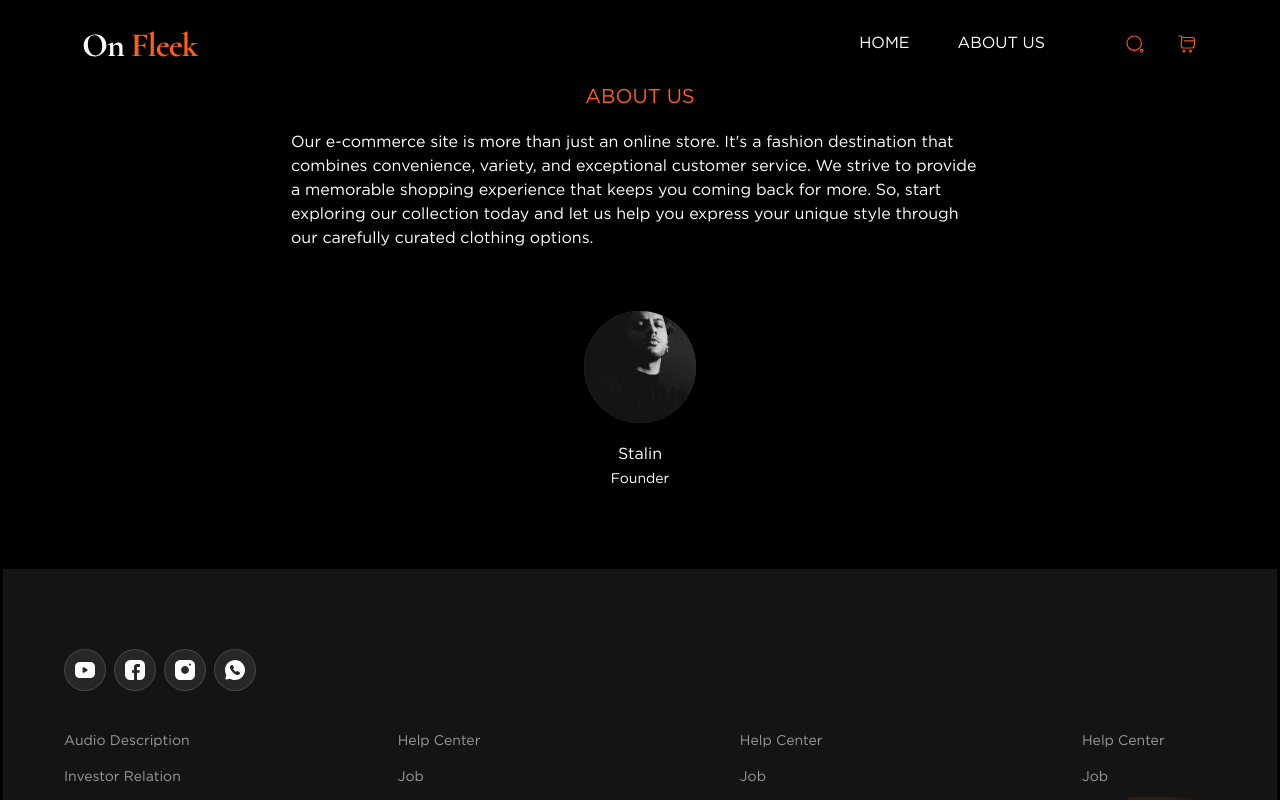
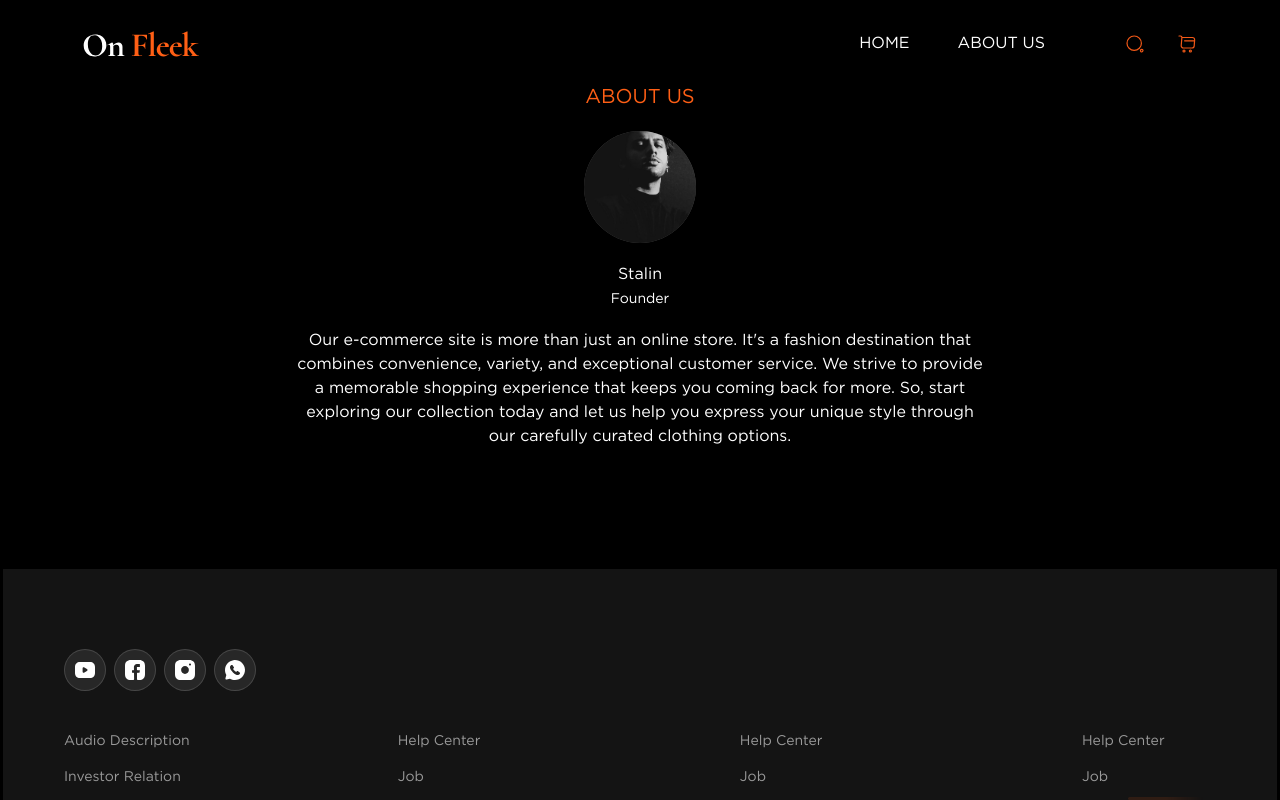
Before and after one commit to Subrahmanyam-B/on-fleek, a Next.js app: page /about in a window 1280 px wide. Shown: the top 800 px of the page. Built offline with nearby package versions, Linux system fonts and the light colour scheme.

Commit message:
Change About Us Layout

```diff
--- a/src/components/Navbar.jsx
+++ b/src/components/Navbar.jsx
@@ -7,10 +7,18 @@ import CartIcon from "/public/assets/shopping-cart.svg";
 import SearchPortal from "./SearchPortal";
 import Link from "next/link";
 import Close from "/public/assets/close.svg";
+import { useRouter } from "next/router";
+import { useEffect } from "react";
 
 const Navbar = () => {
   const [isOpen, setIsOpen] = React.useState(false);
   const [isSearchOpen, setIsSearchOpen] = React.useState(false);
+
+  const router = useRouter();
+
+  useEffect(() => {
+    setIsOpen(false);
+  }, [router]);
 
   return (
     <div className="absolute left-0 top-0 z-10 w-full p-[3px]">
@@ -64,9 +72,13 @@ const Navbar = () => {
               isOpen ? "left-0" : "left-[-100%]"
             } h-full w-full grid place-items-center`}
           >
-            <div className="flex flex-col gap-5 text-xl">
-              <button className="uppercase">Home</button>
-              <button className="uppercase">About Us</button>
+            <div className="flex flex-col gap-5 text-xl text-center">
+              <Link href={"/"} className="uppercase">
+                Home
+              </Link>
+              <Link href={"/about"} className="uppercase">
+                About Us
+              </Link>
             </div>
             <button className="absolute right-5 top-5">
               <Image
--- a/src/pages/about/index.jsx
+++ b/src/pages/about/index.jsx
@@ -7,14 +7,7 @@ export default function Home() {
         <div className="text-primary uppercase text-center text-xl">
           About Us
         </div>
-        <div className="xl:px-52 md:px-32 sm:px-10 px-5 pb-10">
-          Our e-commerce site is more than just an online store. It&apos;s a
-          fashion destination that combines convenience, variety, and
-          exceptional customer service. We strive to provide a memorable
-          shopping experience that keeps you coming back for more. So, start
-          exploring our collection today and let us help you express your unique
-          style through our carefully curated clothing options.
-        </div>
+
         <div className="flex">
           <div className="w-full flex flex-col items-center gap-5">
             <div className="bg-white/30 rounded-full w-28 h-28 relative">
@@ -31,6 +24,14 @@ export default function Home() {
             </div>
           </div>
         </div>
+        <div className="xl:px-52 md:px-32 sm:px-10 px-5 pb-10 text-center">
+          Our e-commerce site is more than just an online store. It&apos;s a
+          fashion destination that combines convenience, variety, and
+          exceptional customer service. We strive to provide a memorable
+          shopping experience that keeps you coming back for more. So, start
+          exploring our collection today and let us help you express your unique
+          style through our carefully curated clothing options.
+        </div>
       </div>
     </>
   );
```
